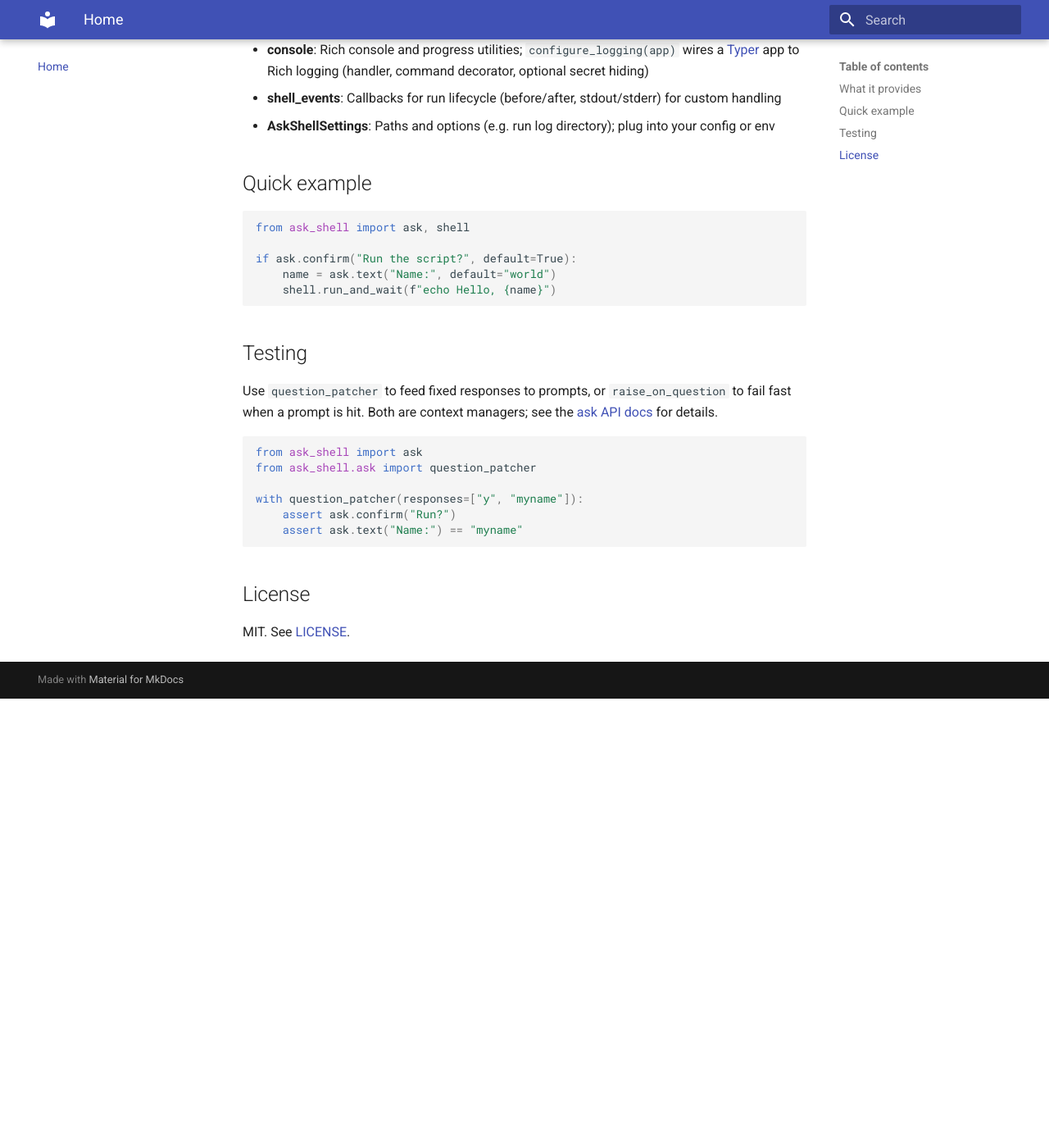
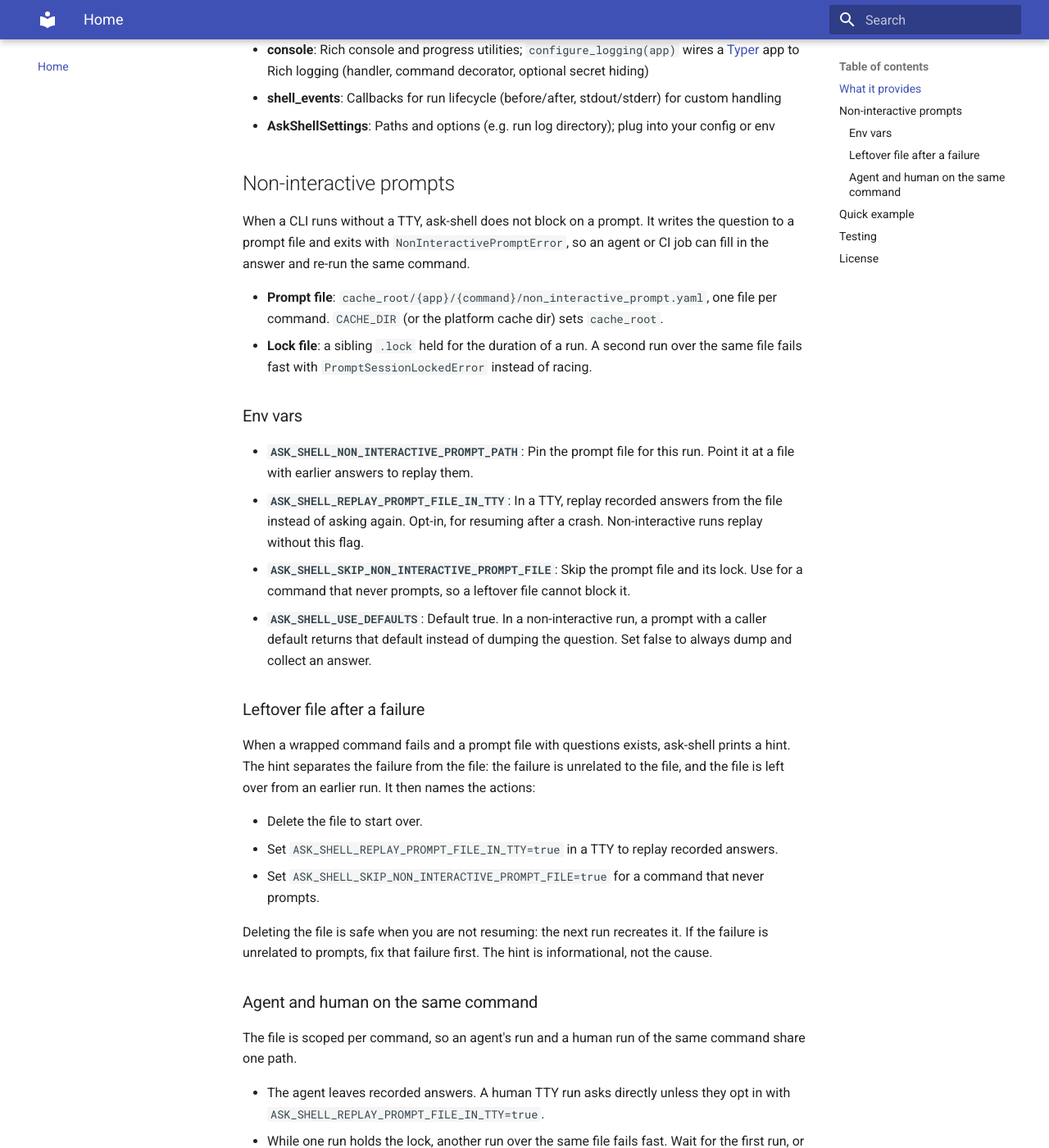
Before and after one commit to EspenAlbert/ask-shell, an MkDocs documentation site: the page built from docs/index.md, in a window 1280 px wide and 1400 px high, scrolled down 559 px. Shown: the whole window at 82% size. Built offline with MkDocs 1.6.1 and Material for MkDocs 9.7.7, drawn with Linux system fonts in a browser that asks for light colours; before the commit the page ends 1411 px from its top, so only the background shows below that; some of the changed text lies outside the part shown.

Commit message:
docs(ask): Clarify prompt-file hint and add operator guide (#40)
* docs(ask): Clarify prompt-file hint and add operator guide

* chore: regen

```diff
--- a/docs/index.md
+++ b/docs/index.md
@@ -17,6 +17,37 @@ Python library for CLIs that use interactive prompts, subprocess runs with [Rich
 - **console**: Rich console and progress utilities; `configure_logging(app)` wires a [Typer](https://typer.tiangolo.com/) app to Rich logging (handler, command decorator, optional secret hiding)
 - **shell_events**: Callbacks for run lifecycle (before/after, stdout/stderr) for custom handling
 - **AskShellSettings**: Paths and options (e.g. run log directory); plug into your config or env
+
+## Non-interactive prompts
+
+When a CLI runs without a TTY, ask-shell does not block on a prompt. It writes the question to a prompt file and exits with `NonInteractivePromptError`, so an agent or CI job can fill in the answer and re-run the same command.
+
+- **Prompt file**: `cache_root/{app}/{command}/non_interactive_prompt.yaml`, one file per command. `CACHE_DIR` (or the platform cache dir) sets `cache_root`.
+- **Lock file**: a sibling `.lock` held for the duration of a run. A second run over the same file fails fast with `PromptSessionLockedError` instead of racing.
+
+### Env vars
+
+- **`ASK_SHELL_NON_INTERACTIVE_PROMPT_PATH`**: Pin the prompt file for this run. Point it at a file with earlier answers to replay them.
+- **`ASK_SHELL_REPLAY_PROMPT_FILE_IN_TTY`**: In a TTY, replay recorded answers from the file instead of asking again. Opt-in, for resuming after a crash. Non-interactive runs replay without this flag.
+- **`ASK_SHELL_SKIP_NON_INTERACTIVE_PROMPT_FILE`**: Skip the prompt file and its lock. Use for a command that never prompts, so a leftover file cannot block it.
+- **`ASK_SHELL_USE_DEFAULTS`**: Default true. In a non-interactive run, a prompt with a caller default returns that default instead of dumping the question. Set false to always dump and collect an answer.
+
+### Leftover file after a failure
+
+When a wrapped command fails and a prompt file with questions exists, ask-shell prints a hint. The hint separates the failure from the file: the failure is unrelated to the file, and the file is left over from an earlier run. It then names the actions:
+
+- Delete the file to start over.
+- Set `ASK_SHELL_REPLAY_PROMPT_FILE_IN_TTY=true` in a TTY to replay recorded answers.
+- Set `ASK_SHELL_SKIP_NON_INTERACTIVE_PROMPT_FILE=true` for a command that never prompts.
+
+Deleting the file is safe when you are not resuming: the next run recreates it. If the failure is unrelated to prompts, fix that failure first. The hint is informational, not the cause.
+
+### Agent and human on the same command
+
+The file is scoped per command, so an agent's run and a human run of the same command share one path.
+
+- The agent leaves recorded answers. A human TTY run asks directly unless they opt in with `ASK_SHELL_REPLAY_PROMPT_FILE_IN_TTY=true`.
+- While one run holds the lock, another run over the same file fails fast. Wait for the first run, or delete the file if it is stale.
 
 ## Quick example
 
```
Also changed, not shown: README.md (+31 -0 lines), docs/console/index.md (+1 -1 lines), 3 other files.
